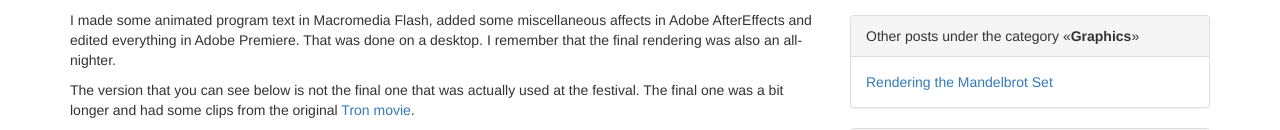
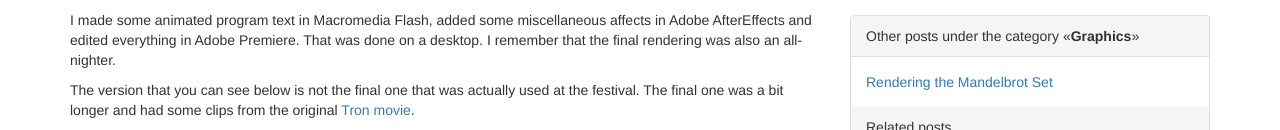
Before and after one commit to cslarsen/csl.name, a Jekyll site: the page built from _posts/2006-10-20-technopolis.markdown, in a window 1280 px wide. Shown: the part 417-547 px from the top of the page. Built offline with Jekyll 4.4.1, drawn with Linux system fonts in a browser that asks for light colours; Markdown is read by kramdown in place of the engine named in the settings; comment, search, counter and statistics services are not loaded; grey boxes are pictures that could not be loaded.

Commit message:
Combines all other posts

```diff
--- a/_layouts/default.html
+++ b/_layouts/default.html
@@ -123,8 +123,29 @@
             {% endfor %}
           {% endif %}
 
+          {% assign showCategories = false %}
+          {% if page.categories %}
+            {% for category in page.categories %}
+              {% if site.categories[category].size > 1 %}
+                {% assign showCategories = true %}
+              {% endif %}
+            {% endfor %}
+          {% endif %}
+
+          {% assign showRelated = false %}
+          {% if site.related_posts.size > 1 %}
+            {% for p in site.related_posts %}
+              {% if p.url != page.url %}
+                {% assign showRelated = true %}
+              {% endif %}
+            {% endfor %}
+          {% endif %}
+
+          {% if showTags or showCategories or showRelated %}
+          <div class="panel panel-default">
+          {% endif %}
+
           {% if showTags %}
-          <div class="panel panel-default">
             {% for tag in page.tags %}
               {% if site.tags[tag].size > 1 %}
               <div class="panel-heading">Posts tagged
@@ -141,20 +162,9 @@
               </div>
               {% endif %}
             {% endfor %}
-          </div>
-          {% endif %}
-
-          {% assign showCategories = false %}
-          {% if page.categories %}
-            {% for category in page.categories %}
-              {% if site.categories[category].size > 1 %}
-                {% assign showCategories = true %}
-              {% endif %}
-            {% endfor %}
           {% endif %}
 
           {% if showCategories %}
-          <div class="panel panel-default">
             {% for category in page.categories %}
               {% if site.categories[category].size > 1 %}
               <div class="panel-heading">Other posts under the category
@@ -171,20 +181,9 @@
               </div>
               {% endif %}
             {% endfor %}
-          </div>
-          {% endif %}
-
-          {% assign showRelated = false %}
-          {% if site.related_posts.size > 1 %}
-            {% for p in site.related_posts %}
-              {% if p.url != page.url %}
-                {% assign showRelated = true %}
-              {% endif %}
-            {% endfor %}
           {% endif %}
 
           {% if showRelated %}
-          <div class="panel panel-default">
             <div class="panel-heading">Related posts</div>
             <div class="panel-body">
               <table>
@@ -197,7 +196,6 @@
                 {% endfor %}
               </table>
             </div>
-          </div>
           {% endif %}
 
         </div>
```
